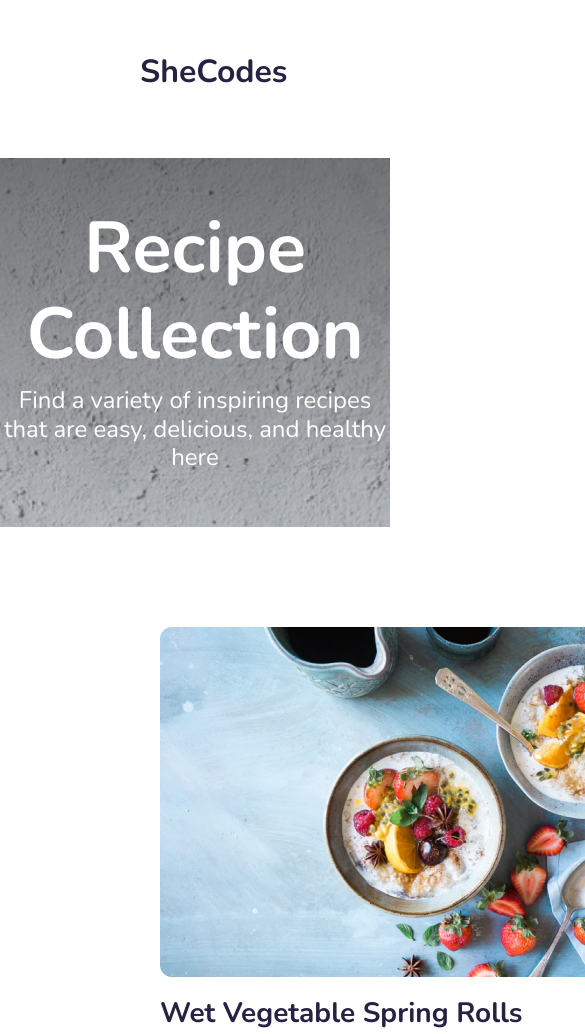
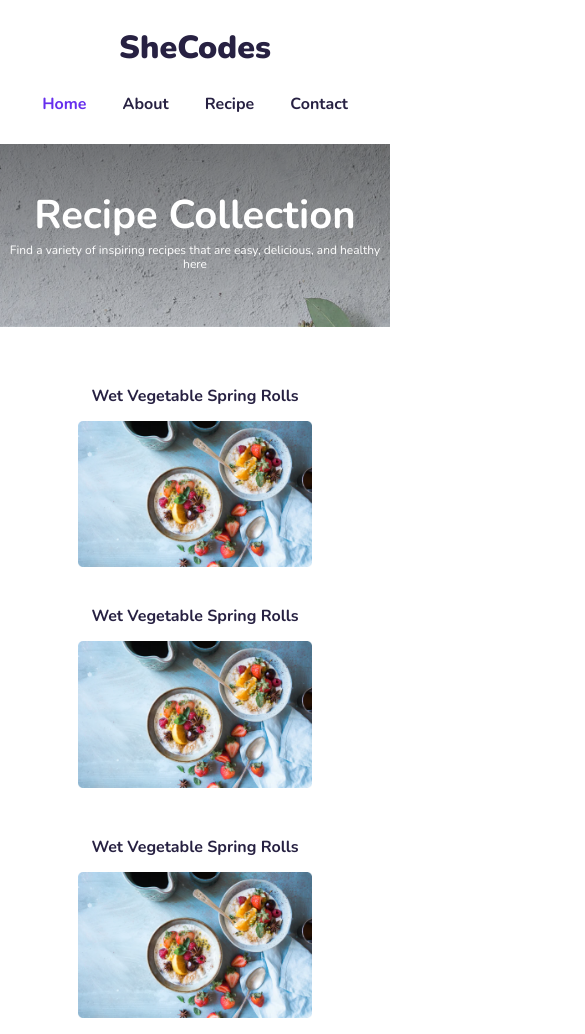
Before and after one commit to caterpillarCodes/recepie-portfolio, a plain HTML site: page index.html in a window 390 px wide. Shown: the top 1034 px of the page, 585 px wide, since content can reach past the window. Drawn offline with nearby package versions, Linux system fonts and the light colour scheme.

Commit message:
make responsive homepage

```diff
--- a/index.html
+++ b/index.html
@@ -13,7 +13,7 @@
     <link rel="preconnect" href="https://fonts.googleapis.com" />
     <link rel="preconnect" href="https://fonts.gstatic.com" crossorigin />
     <link
-      href="https://fonts.googleapis.com/css2?family=Nunito:wght@400;700&display=swap"
+      href="https://fonts.googleapis.com/css2?family=Nunito:wght@400;700;900&display=swap"
       rel="stylesheet"
     />
     <link rel="stylesheet" href="styles/style.css" />
--- a/styles/style.css
+++ b/styles/style.css
@@ -6,6 +6,7 @@
 body {
   font-family: var(--font-fm);
   color: var(--secondray-color);
+  margin: 0;
 }
 /*============
      navbar
@@ -14,15 +15,15 @@ body {
   display: flex;
   justify-content: space-between;
   align-items: center;
-  width: 1160px;
-  margin: 48px 140px 62px 140px;
+  max-width: 1160px;
+  margin: 48px auto 62px auto;
 }
 .Recipe-navbar-nav {
   margin-left: 40px;
 }
 .Recipe-navbar-brand a {
   font-size: 32px;
-  font-weight: 800;
+  font-weight: 900;
   text-decoration: none;
   color: var(--secondray-color);
 }
@@ -68,9 +69,8 @@ a.active {
      تصویر غذا و عنوان
 ==========================*/
 .container {
-  margin: 50px 140px;
+  margin: 50px auto;
   padding: 0;
-  max-width: 1160px;
 }
 .article {
   margin: 0 20px;
@@ -100,5 +100,60 @@ footer {
   color: var(--secondray-color);
 }
 /*=====================================
-         about me
+        media query
 =====================================*/
+@media (max-width: 900px) {
+  .Recipe-navbar {
+    flex-direction: column;
+    width: 100%;
+    margin: 24px 0 12px 0;
+  }
+  .Recipe-navbar-nav {
+    text-align: center;
+    margin: 20px 0 0 0;
+  }
+  .Recipe-navbar-nav a:first-child {
+    margin-left: 0;
+  }
+  .hero {
+    margin: 28px 0px 30px 0px;
+    padding: 47px 0;
+  }
+  .hero h1 {
+    font-size: 40px;
+    margin-bottom: 2px;
+  }
+  .hero h2 {
+    font-size: 12px;
+  }
+
+  .container {
+    padding: 0;
+    margin: 20px auto;
+    max-width: 60%;
+  }
+  .article {
+    margin: 10px 0;
+    text-align: center;
+  }
+  .roww {
+    flex-direction: column;
+    margin: 10px 0;
+  }
+  .article {
+    display: flex;
+    flex-direction: column;
+  }
+  .article h3 {
+    font-size: 16px;
+    font-weight: 700;
+    margin-bottom: 15px;
+    order: 0;
+  }
+  .article img {
+    order: 3;
+  }
+  footer {
+    display: none;
+  }
+}
```
Also changed, not shown: About.html (+4 -5 lines).
